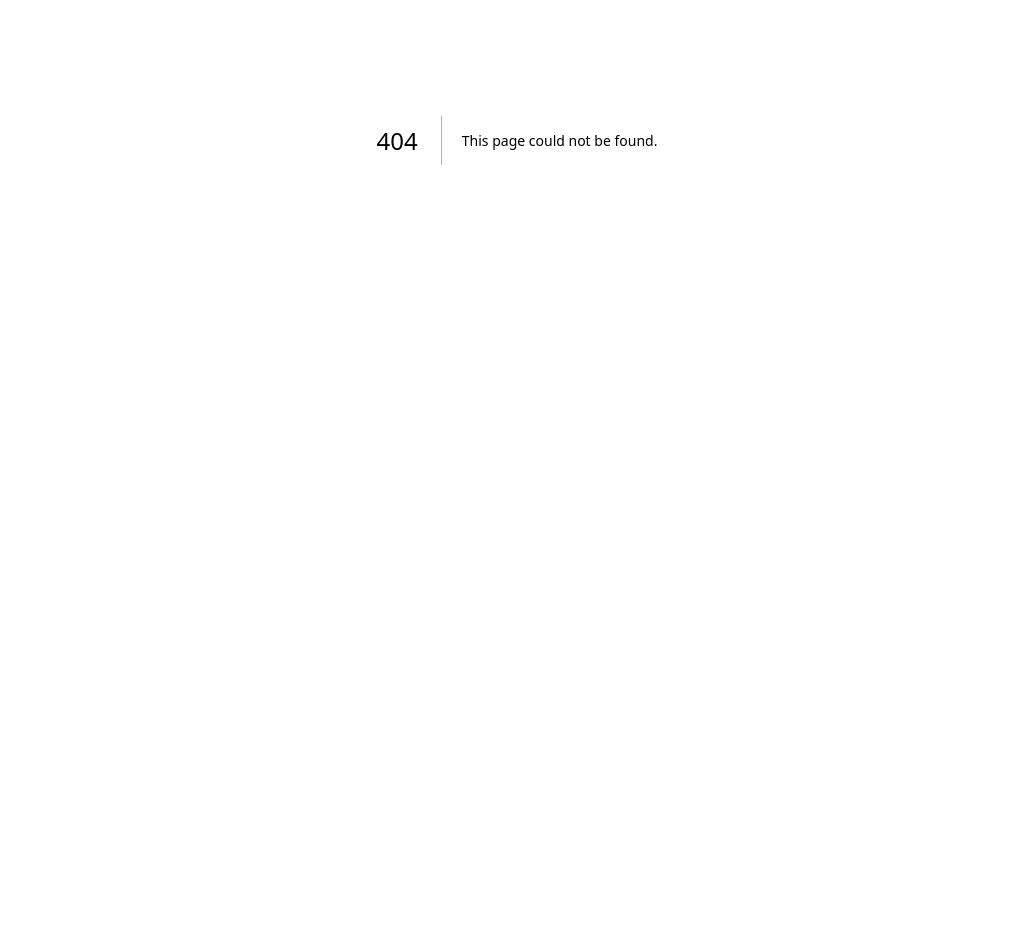
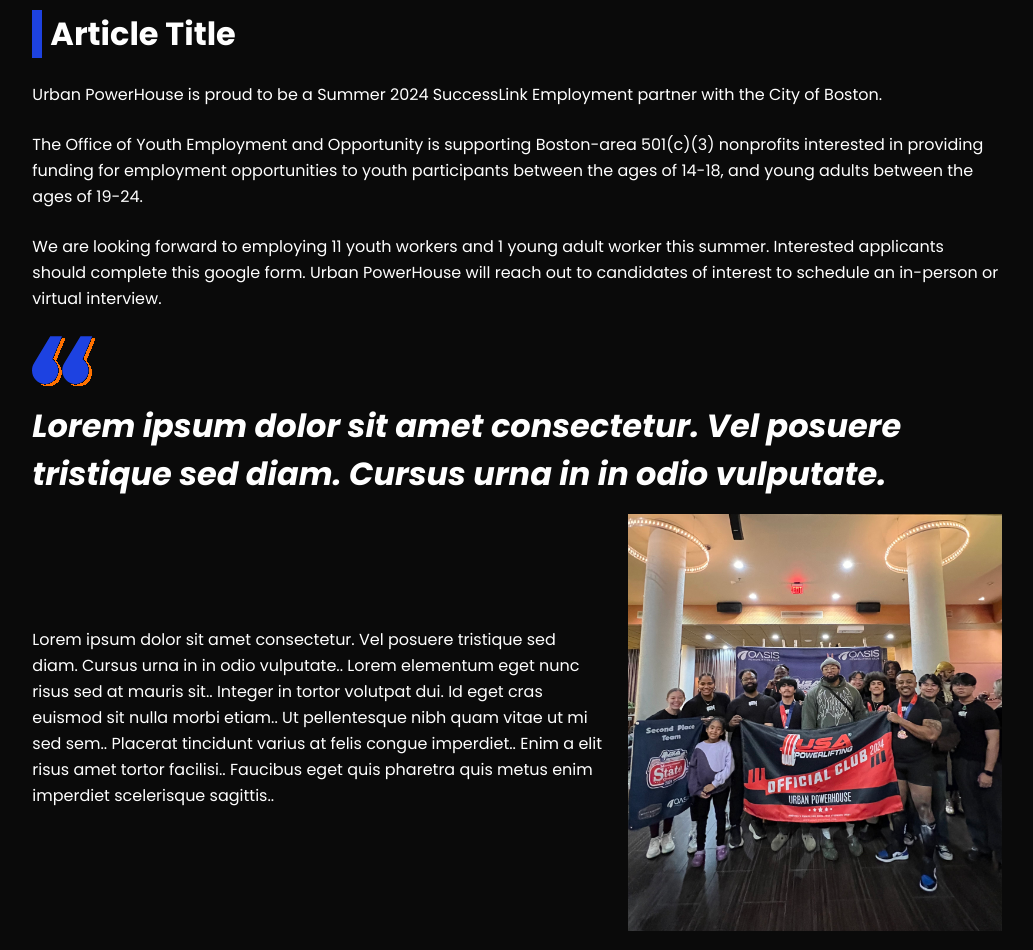
Before and after one commit to Artists-for-Humanity/urban-powerhouse, a Next.js app: page /Article in a window 1280 px wide. Before the commit this address had no page. Shown: the part 260-1210 px from the top of the page, without its empty margins (123-1156 px from the left). Before the commit the page ends 800 px from the top, so only its background shows below. Built offline with nearby package versions, Linux system fonts and the light colour scheme.

Commit message:
article page

```diff
--- a/components/Container.tsx
+++ b/components/Container.tsx
@@ -10,7 +10,7 @@ const Container: React.FC<ContainerProps> = ({ children, className = '', header
   return (
     <div
       className={
-           ` grid grid-cols-subgrid w-full col-span-full gap-y-[60px] items-start bg-(--urban-black) h-100% pb-10 mt-[2vh] ${className} `
+           ` grid grid-cols-subgrid w-full col-span-full gap-y-[0px] items-start bg-(--urban-black) h-100% pb-10 mt-[2vh] ${className} `
       }
     >
       {/* Header Section */}
--- a/components/Leadership.tsx
+++ b/components/Leadership.tsx
@@ -9,7 +9,7 @@ interface LeadershipProps {
 
 const Leadership: React.FC<LeadershipProps> = ({ imageSrc, name, description }) => {
   return (
-    <div className=" col-span-full grid grid-cols-subgrid last:mb-10">
+    <div className=" col-span-full grid grid-cols-subgrid mb-20">
       <Image
         src={imageSrc}
         alt={`${name}'s headshot`}
--- /dev/null
+++ b/components/Stat/ArticleBlock.tsx
@@ -0,0 +1,121 @@
+import React from 'react';
+import Image from 'next/image';
+import Button from '../Button';
+import Link from 'next/link';
+
+interface ArticleBlockProps {
+  variant: 'title' | 'paragraph' | 'quote' | 'image-description' | 'center-image' | 'go-back';
+  title?: string;
+  paragraphs?: string[];
+  quote?: string;
+  imageSrc?: string;
+  description?: string;
+  onBackClick?: () => void;
+  href?: string;
+}
+
+const ArticleBlock: React.FC<ArticleBlockProps> = ({
+  variant,
+  title,
+  paragraphs = [],
+  quote,
+  imageSrc,
+  description,
+  onBackClick,
+  href,
+}) => {
+  switch (variant) {
+    case 'title':
+      return (
+        <h1 className="text-[20px] sm:text-[28px] lg:text-[32px] font-bold mb-[24px] col-span-full lg:col-start-2 border-l-10 border-[var(--urban-blue)] group-hover:border-[var(--urban-orange)] transition-colors duration-300 pl-2">
+        {title}
+      </h1>
+      );
+
+    case 'paragraph':
+      return (
+        <div className="space-y-4 col-span-full grid grid-cols-subgrid">
+          {paragraphs.map((paragraph, index) => (
+             <p key={index} className="col-span-full sm:col-start-2 sm:col-span-6 lg:col-start-2 lg:col-span-10 mb-6 text-base font-normal leading-relaxed">
+             {paragraph}
+           </p>
+          ))}
+        </div>
+      );
+
+    case 'quote':
+      return (
+        <div className="col-span-full flex flex-col items-start text-left sm:col-start-2 sm:col-span-6 lg:col-start-2 lg:col-span-10">
+          <Image src="/quote.svg" alt="Quote Symbol" width={63} height={50} />
+          <p className="text-[24px] lg:text-[32px] text-(--urban-white) italic font-bold my-4">
+            {quote}
+          </p>
+        </div>
+      );
+
+    case 'image-description':
+      return (
+        <div className="col-span-full grid grid-cols-subgrid items-center sm:col-start-2 sm:col-span-6  lg:col-start-2 lg:col-span-10">
+          <p className="col-span-full sm:col-span-3 lg:col-start-1 lg:col-span-6 mb-6 text-base font-normal leading-relaxed">
+             {description}
+           </p>
+          {imageSrc && (
+            <Image
+              src={imageSrc}
+              alt="Image"
+              width={400}
+              height={300}
+              className="w-full h-auto object-cover mb-4 col-span-full sm:col-start-4 sm:col-span-3 lg:col-start-7 lg:col-span-4"
+            />
+          )}
+        </div>
+      );
+
+    case 'center-image':
+      return (
+        <div className="col-span-full flex flex-col items-center justify-center sm:grid sm:grid-cols-subgrid mb-4 lg:col-start-2 lg:col-span-10">
+          {imageSrc && (
+            <Image
+              src={imageSrc}
+              alt="Centered Image"
+              width={400}
+              height={300}
+              className="w-full h-auto object-cover sm:col-start-3 sm:col-span-4 lg:col-start-4"
+            />
+          )}
+          {description && (
+            <p className="mt-4 text-base font-normal w-3/4 leading-relaxed text-center sm:col-start-3 sm:col-span-4 lg:col-start-4 sm:w-full">
+            {description}
+            </p>
+        )}
+        </div>
+      );
+
+      case 'go-back':
+        return (
+            <div className="col-span-full flex justify-center">
+            {href ? (
+              <Link href={href} passHref>
+                <div className="text-urban-blue font-medium hover:underline">
+                  <Button label="Go Back" variant="default" className="" />
+                </div>
+              </Link>
+            ) : (
+              onBackClick && (
+                <Button
+                  label="Go Back"
+                  onClick={onBackClick}
+                  variant="default"
+                  className=""
+                />
+              )
+            )}
+          </div>
+        );
+
+    default:
+      return null;
+  }
+};
+
+export default ArticleBlock;
--- /dev/null
+++ b/pages/Article.tsx
@@ -0,0 +1,67 @@
+"use client";
+import React from "react";
+import Grid from "../components/GridContainer";
+import Footer from "../components/Footer";
+import Container from "../components/Container";
+import Navigation from "../components/Navigation";
+import ArticleBlock from "../components/Stat/ArticleBlock";
+import '../app/globals.css';
+
+
+
+export default function News() {
+
+
+
+    return (
+          <Grid>
+            <Navigation/>
+              <Container className="">
+              <h1 className="text-[32px] font-semibold col-span-full mb-[40px] ">News & Events</h1>
+               <ArticleBlock
+               variant="title"
+               title="Article Title"
+               />
+                <ArticleBlock
+                variant="paragraph"
+                paragraphs={["Urban PowerHouse is proud to be a Summer 2024 SuccessLink Employment partner with the City of Boston.",
+                            "The Office of Youth Employment and Opportunity is supporting Boston-area 501(c)(3) nonprofits interested in providing funding for employment opportunities to youth participants between the ages of 14-18, and young adults between the ages of 19-24.",
+                            "We are looking forward to employing 11 youth workers and 1 young adult worker this summer. Interested applicants should complete this google form. Urban PowerHouse will reach out to candidates of interest to schedule an in-person or virtual interview."]}
+                />
+                <ArticleBlock
+                variant="quote"
+                quote="Lorem ipsum dolor sit amet consectetur. Vel posuere tristique sed diam. Cursus urna in in odio vulputate."
+                />
+
+
+                <ArticleBlock
+                variant="image-description"
+                imageSrc="/gymshots/Championship2025.jpg"
+                description="Lorem ipsum dolor sit amet consectetur. Vel posuere tristique sed diam. Cursus urna in in odio vulputate.. Lorem elementum eget nunc risus sed at mauris sit.. Integer in tortor volutpat dui. Id eget cras euismod sit nulla morbi etiam.. Ut pellentesque nibh quam vitae ut mi sed sem.. Placerat tincidunt varius at felis congue imperdiet.. Enim a elit risus amet tortor facilisi.. Faucibus eget quis pharetra quis metus enim imperdiet scelerisque sagittis.."
+                />
+                <ArticleBlock
+                variant="paragraph"
+                paragraphs={["Urban PowerHouse is proud to be a Summer 2024 SuccessLink Employment partner with the City of Boston.",
+                            "The Office of Youth Employment and Opportunity is supporting Boston-area 501(c)(3) nonprofits interested in providing funding for employment opportunities to youth participants between the ages of 14-18, and young adults between the ages of 19-24.",
+                            "In neque mauris nunc eros mauris in congue sit.. Mauris id cras nunc adipiscing mauris ut eu dignissim elementum.. Scelerisque donec turpis ut arcu egestas ac rhoncus sed sit.. Posuere enim eget mauris et eu dui magna.. Quam consectetur sem eget ultrices donec risus velit sodales.. Cras integer iaculis gravida morbi aliquam eget senectus viverra.. Dictum phasellus fringilla massa sed viverra libero vitae nulla.. Dictum viverra sed pretium enim sollicitudin lorem in enim a.. Tortor quam vel tristique vestibulum mi accumsan odio faucibus aliquam.. Lorem nisl ut cras faucibus massa diam vitae consequat egestas.. Et nec ut cursus sit facilisi lobortis congue bibendum.. Amet et orci arcu id."]} />
+                <ArticleBlock
+                variant="center-image"
+                imageSrc="/gymshots/DejenaeMachinePress.jpg"
+                description="This is a centered image with a short description."
+                />
+                      <ArticleBlock
+                variant="paragraph"
+                paragraphs={["Urban PowerHouse is proud to be a Summer 2024 SuccessLink Employment partner with the City of Boston.",
+                            "The Office of Youth Employment and Opportunity is supporting Boston-area 501(c)(3) nonprofits interested in providing funding for employment opportunities to youth participants between the ages of 14-18, and young adults between the ages of 19-24.",
+                            "In neque mauris nunc eros mauris in congue sit.. Mauris id cras nunc adipiscing mauris ut eu dignissim elementum.. Scelerisque donec turpis ut arcu egestas ac rhoncus sed sit.. Posuere enim eget mauris et eu dui magna.. Quam consectetur sem eget ultrices donec risus velit sodales.. Cras integer iaculis gravida morbi aliquam eget senectus viverra.. Dictum phasellus fringilla massa sed viverra libero vitae nulla.. Dictum viverra sed pretium enim sollicitudin lorem in enim a.. Tortor quam vel tristique vestibulum mi accumsan odio faucibus aliquam.. Lorem nisl ut cras faucibus massa diam vitae consequat egestas.. Et nec ut cursus sit facilisi lobortis congue bibendum.. Amet et orci arcu id."]} />
+                <ArticleBlock
+                variant="go-back"
+                href="/News"
+                onBackClick={() => console.log('Go back clicked')}
+                />
+              </Container>
+            <Footer />
+          </Grid>
+
+    );
+}
--- a/pages/News.tsx
+++ b/pages/News.tsx
@@ -25,7 +25,7 @@ export default function News() {
         "The Office of Youth Employment and Opportunity is supporting Boston-area 501(c)(3) nonprofits interested in providing funding for employment opportunities to youth participants between the ages of 14-18, and young adults between the ages of 19-24.",
         "We are looking forward to employing 11 youth workers and 1 young adult worker this summer. Interested applicants should complete this google form. Urban PowerHouse will reach out to candidates of interest to schedule an in-person or virtual interview.",
       ],
-      link: "/",
+      link: "/Article",
       variant: "pinned",
     },
     {
@@ -34,7 +34,7 @@ export default function News() {
         "Lorem ipsum dolor sit amet consectetur. Vel posuere tristique sed diam. Cursus urna in in odio vulputate.. Lorem elementum eget nunc risus sed at mauris sit.. Integer in tortor volutpat dui. Id eget cras euismod sit nulla morbi etiam.. Ut pellentesque nibh quam vitae ut mi sed sem.. Placerat tincidunt varius at felis congue imperdiet.. Enim a elit risus amet tortor facilisi.. Faucibus eget quis pharetra quis metus enim imperdiet scelerisque sagittis...",
         "In neque mauris nunc eros mauris in congue sit.. Mauris id cras nunc adipiscing mauris ut eu dignissim elementum.. Scelerisque donec turpis ut arcu egestas ac rhoncus sed sit.. Posuere enim eget mauris et eu dui magna.. Quam consectetur sem eget ultrices donec risus velit sodales.. Cras integer iaculis gravida morbi aliquam eget senectus viverra.. Dictum phasellus fringilla massa sed viverra libero vitae nulla.. Dictum viverra sed pretium enim sollicitudin lorem in enim a.. Tortor quam vel tristique vestibulum mi accumsan odio faucibus aliquam.. Lorem nisl ut cras faucibus massa diam vitae consequat egestas.. Et nec ut cursus sit facilisi lobortis congue bibendum.. Amet et orci arcu id..",
       ],
-      link: "/",
+      link: "/Article",
       variant: "title-only",
     },
     {
@@ -43,7 +43,7 @@ export default function News() {
         "Lorem ipsum dolor sit amet consectetur. Vel posuere tristique sed diam. Cursus urna in in odio vulputate.. Lorem elementum eget nunc risus sed at mauris sit.. Integer in tortor volutpat dui. Id eget cras euismod sit nulla morbi etiam.. Ut pellentesque nibh quam vitae ut mi sed sem.. Placerat tincidunt varius at felis congue imperdiet.. Enim a elit risus amet tortor facilisi.. ",
         "In neque mauris nunc eros mauris in congue sit.. Mauris id cras nunc adipiscing mauris ut eu dignissim elementum.. Scelerisque donec turpis ut arcu egestas ac rhoncus sed sit.. Posuere enim eget mauris et eu dui magna.. Quam consectetur sem eget ultrices donec risus velit sodales.. Cras integer iaculis gravida morbi aliquam eget senectus viverra.. ",
       ],
-      link: "/",
+      link: "/Article",
       variant: "title-only",
     },
   ];
```
